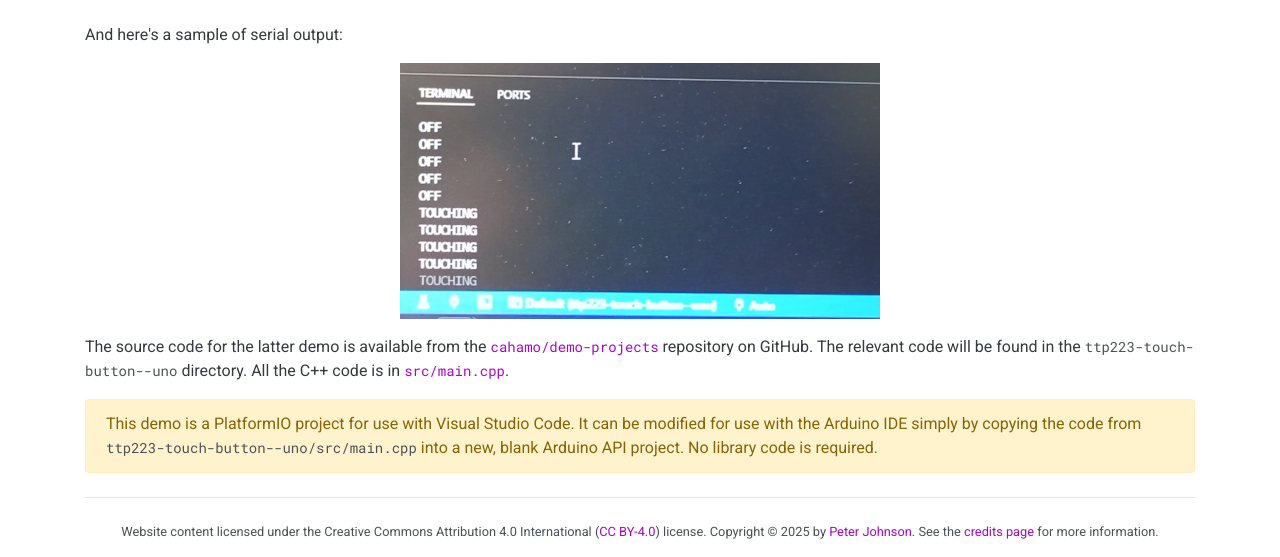
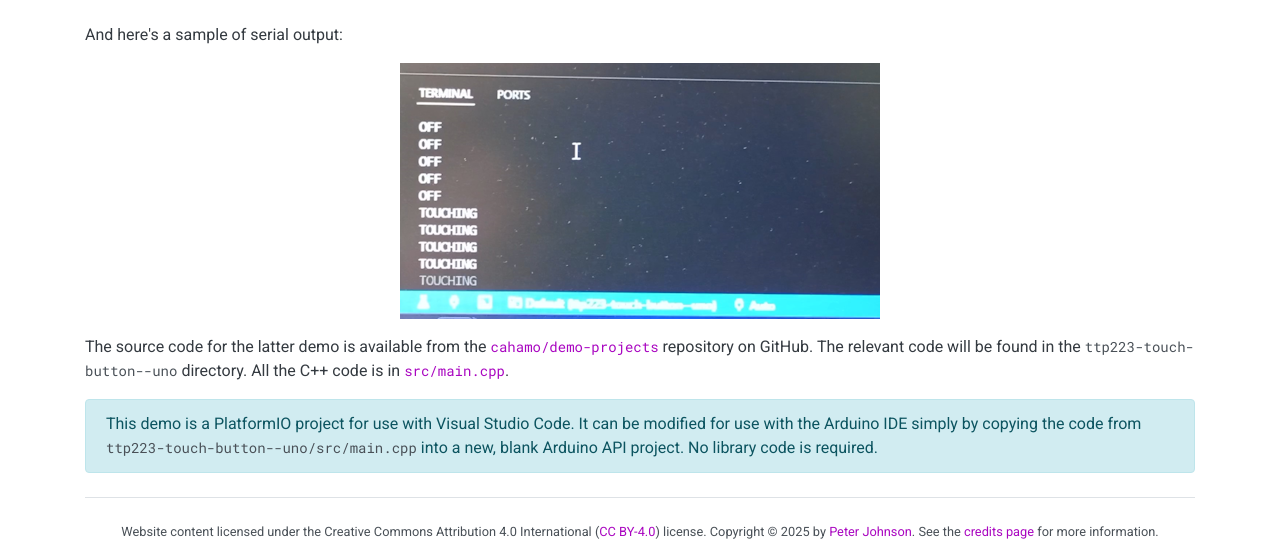
Before and after one commit to cahamo/cahamo.github.io, a Jekyll site: the page built from demos/touch-button/index.html, in a window 1280 px wide. Shown: the part 3338-3895 px from the top of the page. Built offline with Jekyll 4.4.1, drawn with Linux system fonts in a browser that asks for light colours; comment, search, counter and statistics services are not loaded.

Commit message:
Minor restyle of Capacitive Touch Button demo page

```diff
--- a/demos/touch-button/index.html
+++ b/demos/touch-button/index.html
@@ -56,6 +56,6 @@ title: "Capactive Touch Button Demo"
 
 <p>The source code for the latter demo is available from the <a href="https://github.com/cahamo/demo-projects/tree/main"><code>cahamo/demo-projects</code></a> repository on GitHub. The relevant code will be found in the <code>ttp223-touch-button--uno</code> directory. All the C++ code is in <a href="https://github.com/cahamo/demo-projects/blob/main/ttp223-touch-button--uno/src/main.cpp"><code>src/main.cpp</code></a>.</p>
 
-<p class="alert alert-warning">
+<p class="alert alert-info">
     This demo is a PlatformIO project for use with Visual Studio Code. It can be modified for use with the Arduino IDE simply by copying the code from <code>ttp223-touch-button--uno/src/main.cpp</code> into a new, blank Arduino API project. No library code is required.</p>
 </p>
```
